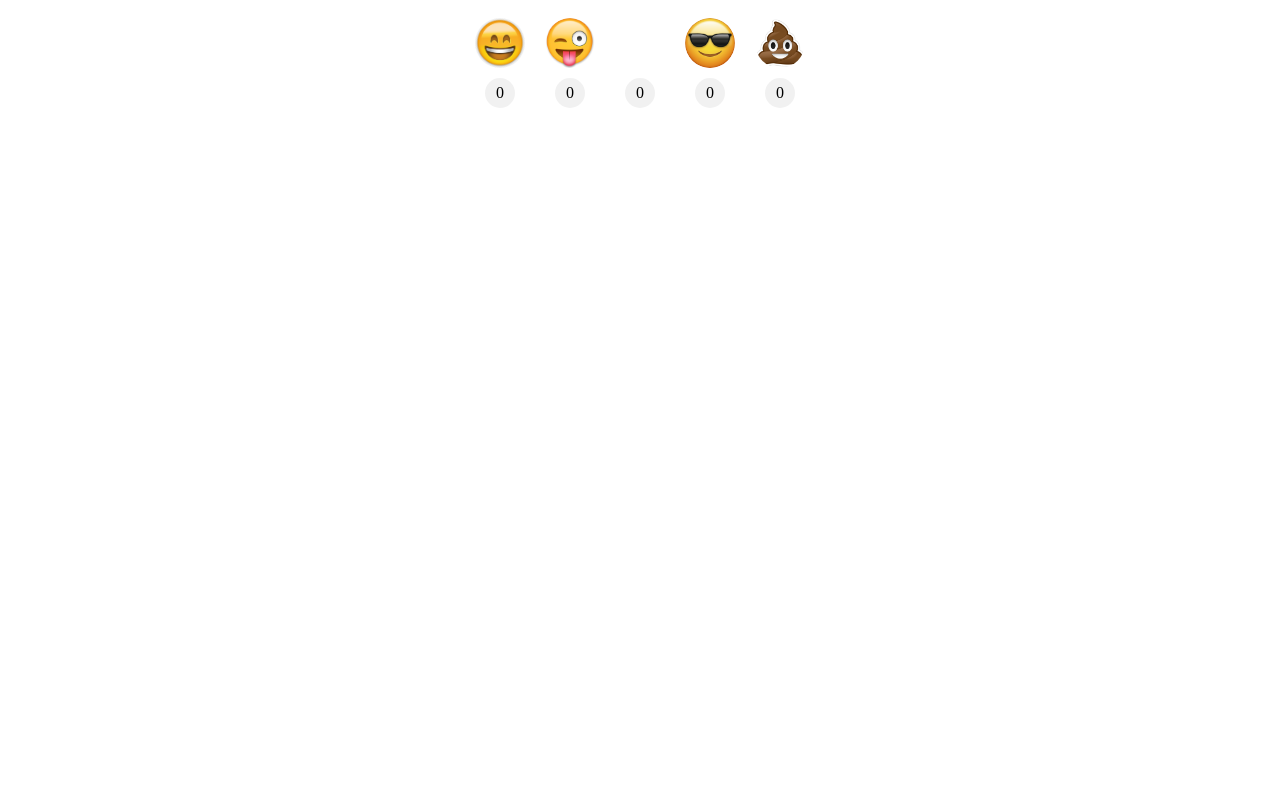
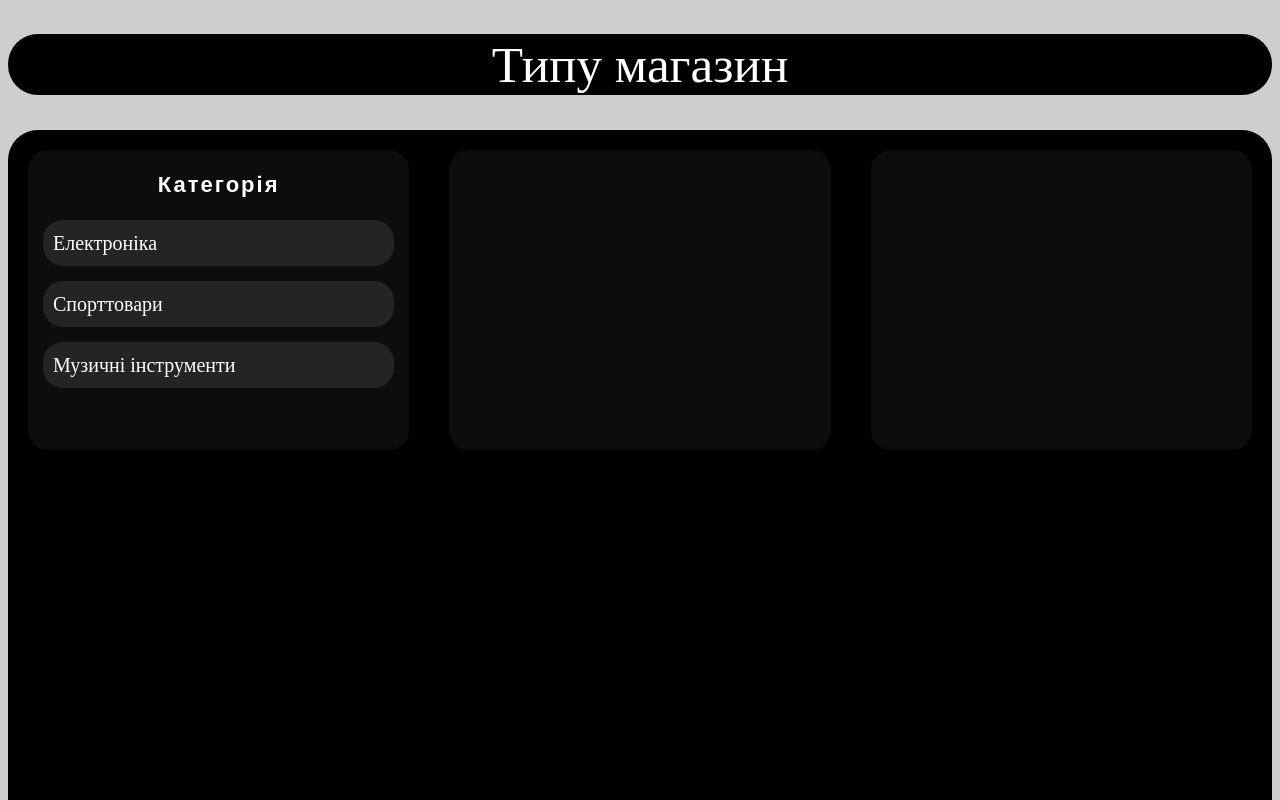
Before and after one commit to Rickzerr94/Front-end-Pro-28.02.2023, a website: page index.html in a window 1280 px wide. Shown: the top 800 px of the page. Drawn offline with Linux system fonts and the light colour scheme.

Commit message:
less21 in process

```diff
--- a/index.html
+++ b/index.html
@@ -10,25 +10,63 @@
 
 </head>
 <body>
+<header>
+    <h1>Типу магазин</h1>
+</header>
+<div class="shop">
+    <div class="categories">
+        <div>
+            <h3>Категорія</h3>
+            <ul>
+                <li class="category">Електроніка</li>
+                <li class="category">Спорттовари</li>
+                <li class="category">Музичні інструменти</li>
+            </ul>
+        </div>
+    </div>
 
-<div id="poll">
-    <div class="option" id="emoji1">
-        <span class="count">0</span>
+    <div class="subcategories">
+        <div class="subcategory hidden">
+            <h3>Електроніка</h3>
+            <ul>
+                <li>Смартфони</li>
+                <li>Комп'ютери</li>
+                <li>Акустичні системи</li>
+            </ul>
+        </div>
+        <div class="subcategory hidden">
+            <h3>Спорттовари</h3>
+            <ul>
+                <li>Велосипеди</li>
+                <li>Тренажери</li>
+                <li>Все для йоги</li>
+            </ul>
+        </div>
+        <div class="subcategory hidden">
+            <h3>Музичні інструменти</h3>
+            <ul>
+                <li>Гітари</li>
+                <li>Ударні</li>
+                <li>Духові</li>
+            </ul>
+        </div>
     </div>
-    <div class="option" id="emoji2">
-        <span class="count">0</span>
+
+    <div class="categorylist">
+        <div class="stufflist hidden">
+            <h3>смартфони</h3>
+        </div>
+        <div class="stufflist hidden">
+            <h3>Комп'ютери</h3>
+        </div>
+        <div class="stufflist hidden">
+            <h3>Акустичні системи</h3>
+        </div>
     </div>
-    <div class="option" id="emoji3">
-        <span class="count">0</span>
-    </div>
-    <div class="option" id="emoji4">
-        <span class="count">0</span>
-    </div>
-    <div class="option" id="emoji5">
-        <span class="count">0</span>
-    </div>
+
 </div>
 
-<script type="module" src="main.js"></script>
+
+<script src="main.js"></script>
 </body>
 </html>
--- a/main.js
+++ b/main.js
@@ -1,11 +1,23 @@
-const emojis = document.querySelectorAll('.option');
 
-function handleClick(event) {
-    const emoji = event.currentTarget;
-    const count = emoji.querySelector('.count');
-    count.textContent = parseInt(count.textContent) + 1;
-}
+const categories = document.querySelectorAll('.category');
+const subcategories = document.querySelectorAll('.subcategory');
+const categorylist = document.querySelectorAll('.stufflist');
 
-emojis.forEach((emoji) => {
-    emoji.addEventListener('click', handleClick);
+
+categories.forEach((category, index) => {
+    category.addEventListener('click', () => {
+        subcategories.forEach((subcategory) => {
+            subcategory.classList.add('hidden');
+        });
+        subcategories[index].classList.remove('hidden');
+    });
 });
+
+subcategories.forEach((subcategory, index) => {
+    subcategory.addEventListener('click', () => {
+        categorylist.forEach((stufflist) => {
+            stufflist.classList.add('hidden');
+        });
+        categorylist[index].classList.remove('hidden');
+    });
+});
--- a/style.css
+++ b/style.css
@@ -1,48 +1,88 @@
-#poll {
-    display: flex;
-    justify-content: center;
+*{
+    padding: 0;
+    box-sizing: border-box;
 }
 
-.option {
-    display: inline-block;
-    width: 50px;
-    height: 50px;
-    border-radius: 50%;
-    margin: 10px;
-    cursor: pointer;
-    background-size: cover;
-    background-position: center;
-    position: relative;
-}
-span {
-    position: absolute;
-    bottom: -40px;
-    left: 10px;
-    width: 30px;
-    height: 30px;
-    border-radius: 50%;
-    background-color: rgba(128, 128, 128, 0.11);
-    display: flex;
-    justify-content: center;
-    align-items: center;
+body{
+    background-color: rgba(128, 128, 128, 0.38);
 }
 
-#emoji1 {
-    background-image: url('./img/smile2.png');
+header{
+    max-width: 1400px;
+    margin: 20px auto;
+    background-color: rgb(0, 0, 0);
+    border-radius: 30px;
 }
 
-#emoji2 {
-    background-image: url('./img/smile3.png');
+.shop{
+    display: flex;
+    max-width: 1400px;
+    min-height: 1000px;
+    margin: 20px auto;
+    background-color: rgb(0, 0, 0);
+    border-radius: 30px;
 }
 
-#emoji3 {
-    background-image: url('./img/shock.png');
+h1{
+    font-family: 'Poppins';
+    font-style: normal;
+    font-weight: 500;
+    font-size: 51.2px;
+    line-height: 61px;
+    color: #FFFFFF;
+    text-align: center;
 }
 
-#emoji4 {
-    background-image: url('./img/sunglass.png');
+.categories, .subcategories, .categorylist{
+    max-width: 400px;
+    width: 100%;
+    min-height: 300px;
+    height: 100%;
+    margin: 20px;
+    background-color: rgba(129, 129, 139, 0.1);
+    border-radius: 20px;
+    padding: 0 15px;
+}
+.subcategories {
+    max-width: 500px;
 }
 
-#emoji5 {
-    background-image: url('./img/poop.png');
+h3 {
+    font-family: Arial;
+    font-style: normal;
+    font-size: 22px;
+    font-weight: 700;
+    letter-spacing: 2px;
+    text-align: center;
+    color: #FFFFFF;
 }
+
+.subcategory{
+
+    max-width: 500px;
+    width: 100%;
+
+}
+
+li{
+    list-style: none;
+    padding: 10px;
+    margin: 15px 0;
+    border-radius: 20px;
+    background: rgba(129, 129, 139, 0.2);
+    color: white;
+    font-family: 'Poppins';
+    font-style: normal;
+    font-weight: 300;
+    font-size: 20px;
+    line-height: 26px;
+    cursor: pointer;
+    transition: all 0.03s ease;
+}
+li:hover{
+    background: rgba(61, 150, 244, 1)
+}
+
+.hidden {
+    display: none;
+}
```
